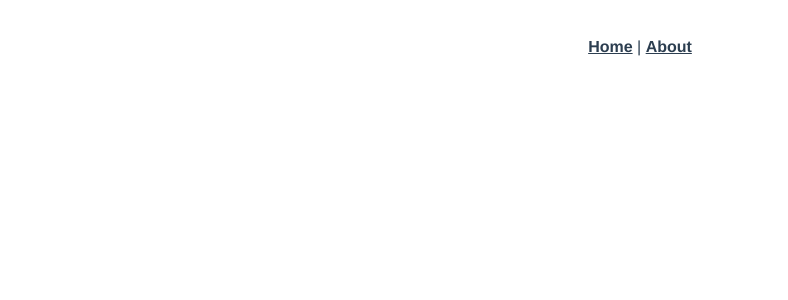
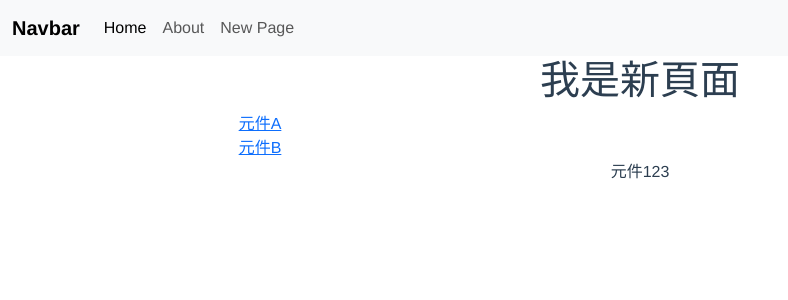
Before and after one commit to polikuj1/Vue.CLI, a Vue app: page /#/newPage/1 in a window 1280 px wide. Before the commit this address had no page. Shown: the top 300 px of the page, without its empty margins (0-788 px from the left). Built offline with nearby package versions, Linux system fonts and the light colour scheme.

Commit message:
巢狀路由結構新增

```diff
--- a/public/index.html
+++ b/public/index.html
@@ -6,6 +6,8 @@
     <meta name="viewport" content="width=device-width,initial-scale=1.0">
     <link rel="icon" href="<%= BASE_URL %>favicon.ico">
     <title><%= htmlWebpackPlugin.options.title %></title>
+    <link href="https://cdn.jsdelivr.net/npm/bootstrap@5.3.0-alpha1/dist/css/bootstrap.min.css" rel="stylesheet" integrity="sha384-GLhlTQ8iRABdZLl6O3oVMWSktQOp6b7In1Zl3/Jr59b6EGGoI1aFkw7cmDA6j6gD" crossorigin="anonymous">
+    <script src="https://cdn.jsdelivr.net/npm/bootstrap@5.3.0-alpha1/dist/js/bootstrap.bundle.min.js" integrity="sha384-w76AqPfDkMBDXo30jS1Sgez6pr3x5MlQ1ZAGC+nuZB+EYdgRZgiwxhTBTkF7CXvN" crossorigin="anonymous"></script>
   </head>
   <body>
     <noscript>
--- a/src/App.vue
+++ b/src/App.vue
@@ -1,14 +1,37 @@
 <template>
-  <nav>
-    <router-link to="/">Home</router-link> |
-    <router-link to="/about">About</router-link>
+  <nav class="navbar navbar-expand-lg bg-body-tertiary">
+    <div class="container-fluid">
+      <a class="navbar-brand" href="#">Navbar</a>
+      <button class="navbar-toggler" type="button"
+      data-bs-toggle="collapse" data-bs-target="#navbarNav"
+      aria-controls="navbarNav" aria-expanded="false" aria-label="Toggle navigation">
+        <span class="navbar-toggler-icon"></span>
+      </button>
+      <div class="collapse navbar-collapse" id="navbarNav">
+        <ul class="navbar-nav">
+          <li class="nav-item">
+            <router-link to="/" class="nav-link active">Home</router-link>
+          </li>
+          <li class="nav-item">
+            <router-link to="/about" class="nav-link">About</router-link>
+          </li>
+          <li class="nav-item">
+            <!-- 兩種寫法 -->
+            <!-- <router-link :to="{ name: '新頁面' }">New Page</router-link> -->
+            <router-link to="/newPage" class="nav-link">New Page</router-link>
+          </li>
+        </ul>
+      </div>
+    </div>
   </nav>
-  <router-view/>
+  <div class="container">
+    <router-view/>
+  </div>
 </template>
 
 <style lang="scss">
 #app {
-  font-family: Avenir, Helvetica, Arial, sans-serif;
+  font-family:  Helvetica, Arial, sans-serif;
   -webkit-font-smoothing: antialiased;
   -moz-osx-font-smoothing: grayscale;
   text-align: center;
--- a/src/router/index.js
+++ b/src/router/index.js
@@ -15,6 +15,22 @@ const routes = [
     // which is lazy-loaded when the route is visited.
     component: () => import(/* webpackChunkName: "about" */ '../views/AboutView.vue'),
   },
+  {
+    path: '/newPage',
+    name: '新頁面',
+    component: () => import('../views/NewPage.vue'),
+    // router的巢狀結構
+    children: [
+      {
+        path: '1',
+        component: () => import('../views/componentA.vue'),
+      },
+      {
+        path: '2',
+        component: () => import('../views/componentB.vue'),
+      },
+    ],
+  },
 ];
 
 const router = createRouter({
--- /dev/null
+++ b/src/views/NewPage.vue
@@ -0,0 +1,15 @@
+<template>
+<div>
+    <h1>我是新頁面</h1>
+    <div class="row">
+      <div class="col-4">
+        <router-link to="/newPage/1">元件A</router-link> <br>
+        <router-link to="/newPage/2">元件B</router-link>
+      </div>
+      <div class="col-8">
+
+      </div>
+    </div>
+    <router-view></router-view>
+</div>
+</template>
--- /dev/null
+++ b/src/views/componentA.vue
@@ -0,0 +1,5 @@
+<template>
+  <div>
+    元件123
+  </div>
+</template>
--- /dev/null
+++ b/src/views/componentB.vue
@@ -0,0 +1,5 @@
+<template>
+  <div>
+    元件456
+  </div>
+</template>
```
